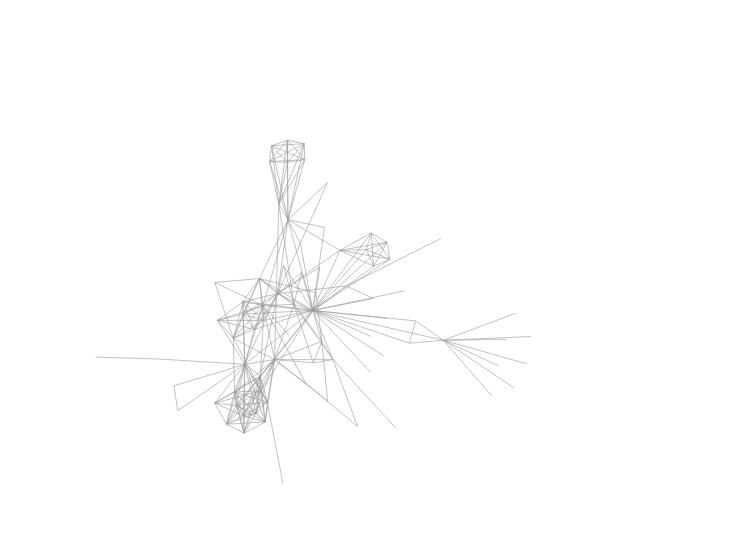
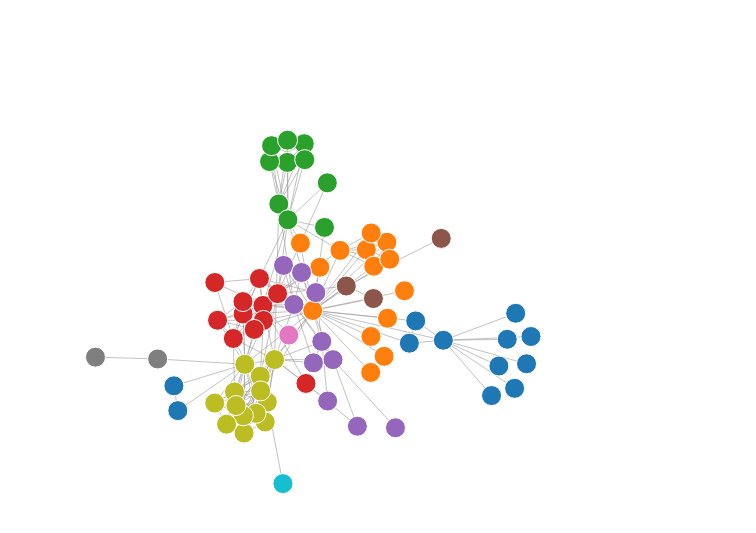
Before and after one commit to CS171/2015-cs171-homework, a plain HTML site: page section3/material/graph-final.html in a window 1280 px wide. Shown: the part 65-598 px from the top of the page, without its empty margins (209-965 px from the left). Drawn offline with nearby package versions, Linux system fonts and the light colour scheme.

Commit message:
Fix error which prevented the circles to appear.

```diff
--- a/section3/material/graph-final.html
+++ b/section3/material/graph-final.html
@@ -63,7 +63,7 @@
 
     // Nodes data join
     var node = svg.selectAll(".node")
-        .data(data);
+        .data(data.nodes);
 
     node
       .enter().append("circle");
```
